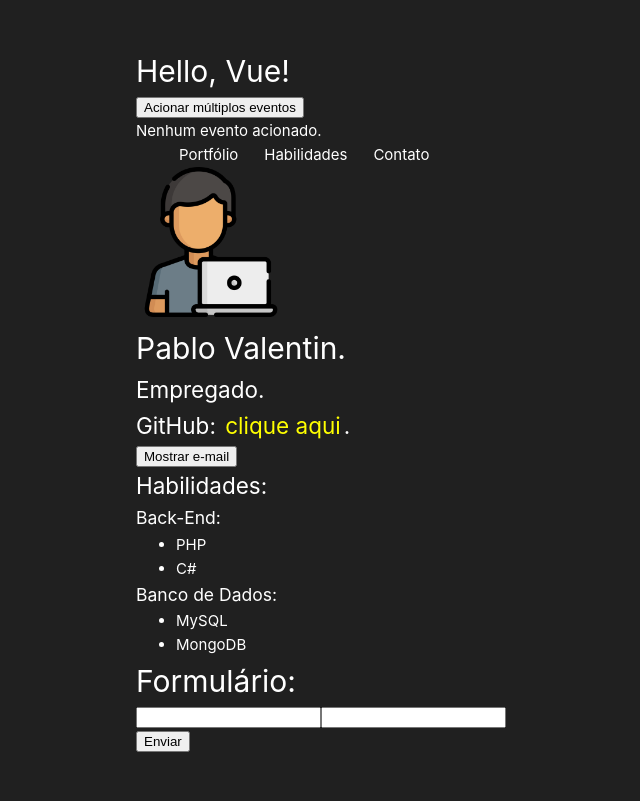
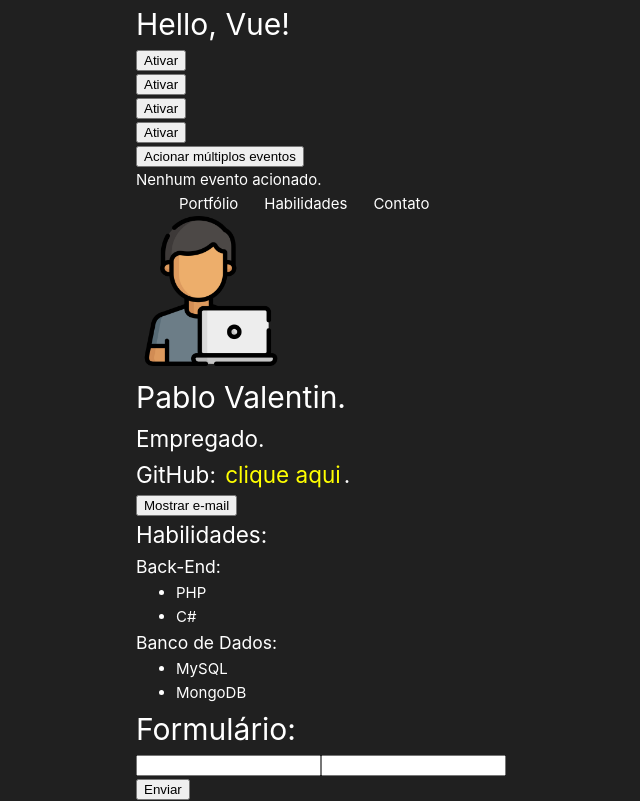
Before and after one commit to PabloValentin94/Conceitos_Vue, a Vue app: page / in a window 1280 px wide. Shown: the whole page, without its empty margins (134-774 px from the left). Built offline with nearby package versions, Linux system fonts and the light colour scheme.

Commit message:
Entendendo o conceito de reutilização de componentes.
Analisando a questão de independência de vários componentes baseados em um mesmo arquivo.

```diff
--- a/src/components/MultipleEventsComponent.vue
+++ b/src/components/MultipleEventsComponent.vue
@@ -1,6 +1,8 @@
 <template>
-  <button type="button" @click="firstEvent(firstResult), secondEvent(secondResult), thirdEvent(thirdResult), allEventsCompleted()">Acionar múltiplos eventos</button>
-  <p>{{ eventsResult }}</p>
+  <div>
+    <button type="button" @click="firstEvent(firstResult), secondEvent(secondResult), thirdEvent(thirdResult), allEventsCompleted()">Acionar múltiplos eventos</button>
+    <p>{{ eventsResult }}</p>
+  </div>
 </template>
 
 <script>
--- /dev/null
+++ b/src/components/ReusableComponent.vue
@@ -0,0 +1,24 @@
+<template>
+  <div>
+    <button type="button" @click="replaceStats">Ativar</button>
+    <p v-show="stats">Ativado!</p>
+  </div>
+</template>
+
+<script>
+  export default {
+    name: "ReusableComponent",
+
+    data() {
+      return {
+        stats: false
+      }
+    },
+
+    methods: {
+      replaceStats() {
+        this.stats = true;
+      }
+    }
+  }
+</script>
--- a/src/components/TestComponent.vue
+++ b/src/components/TestComponent.vue
@@ -1,11 +1,25 @@
 <template>
   <div>
     <h1>Hello, Vue!</h1>
+    <!--
+      Apesar de todos os componentes abaixo serem baseados em um mesmo arquivo, eles são independentes entre si. Analise a
+      troca do valor do parâmetro de cada um na interface de usuário (Navegador) para entender melhor.
+    -->
+    <ReusableComponent/>
+    <ReusableComponent/>
+    <ReusableComponent/>
+    <ReusableComponent/>
   </div>
 </template>
 
 <script>
+  import ReusableComponent from "./ReusableComponent.vue";
+
   export default {
-    name: "TestComponent"
+    name: "TestComponent",
+
+    components: {
+      ReusableComponent
+    }
   }
 </script>
```
